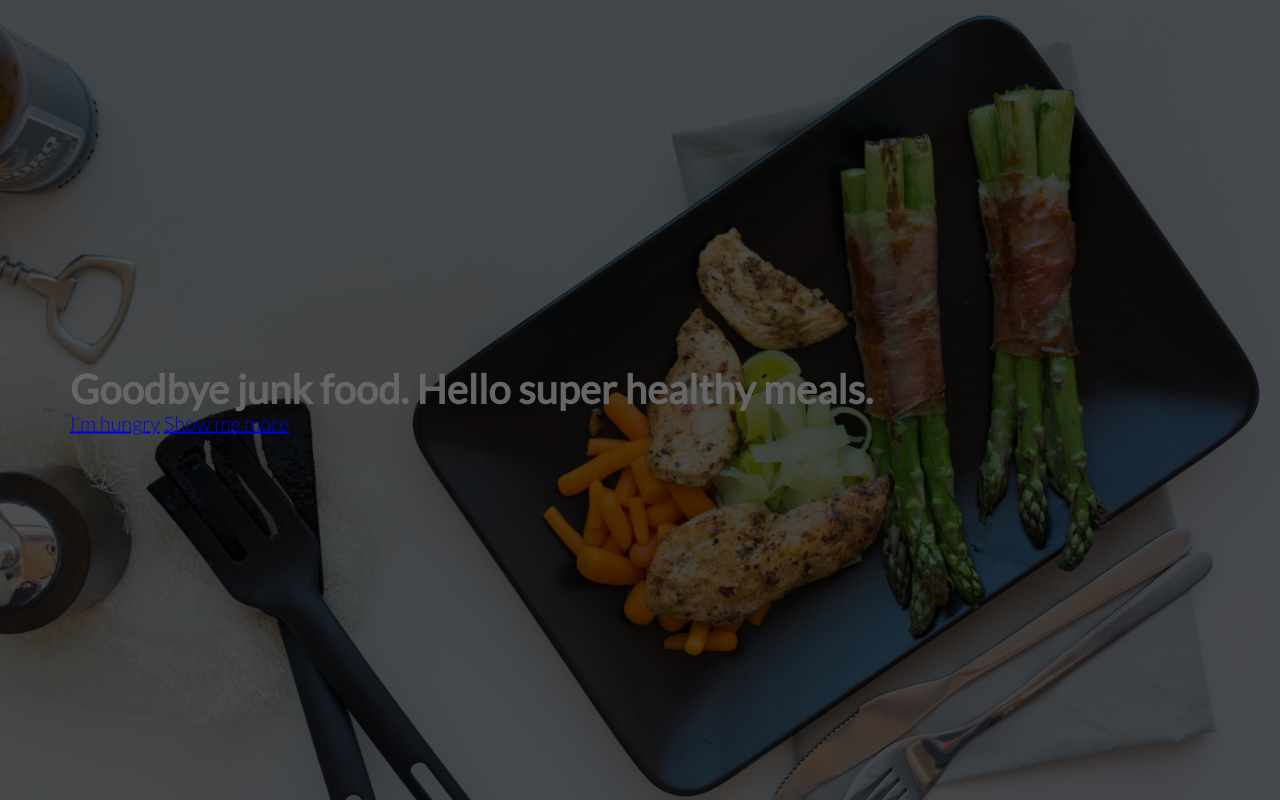
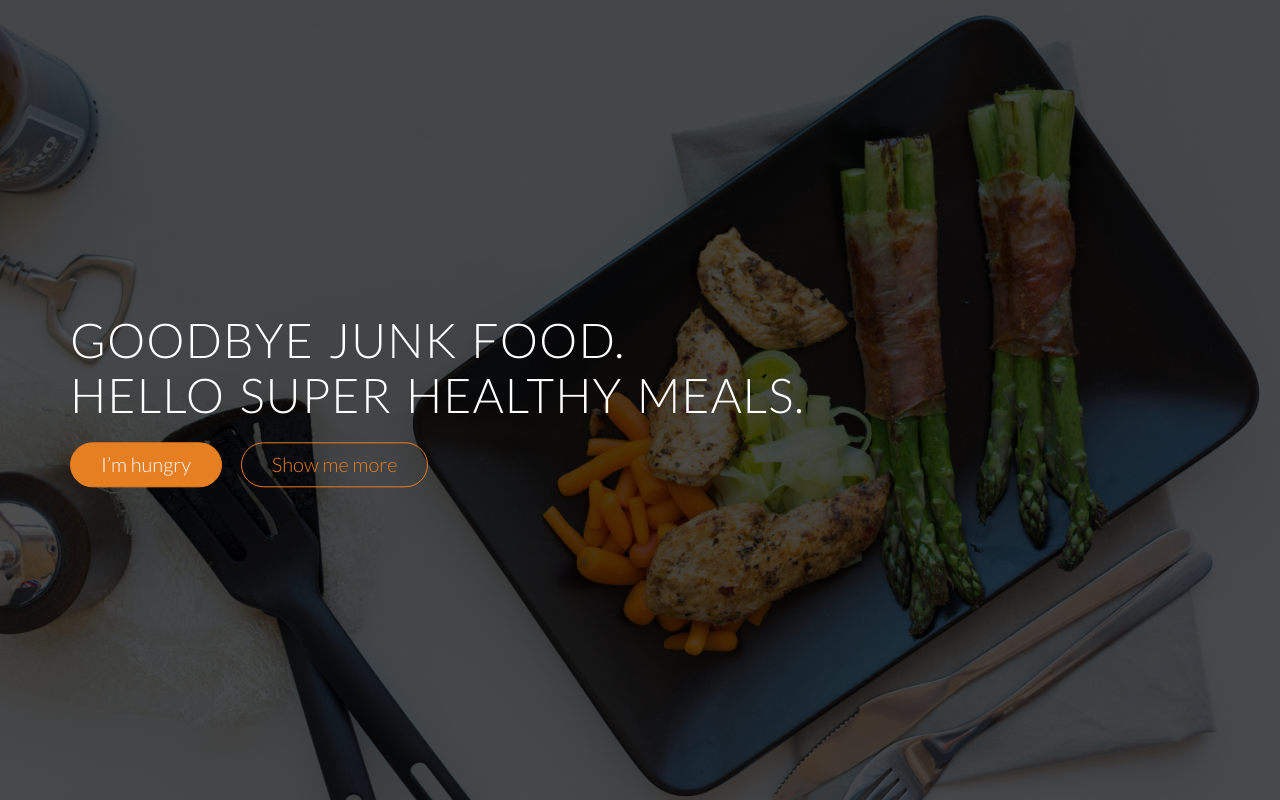
Before and after one commit to lukeevangraham/omnifood, a PHP site: page / in a window 1280 px wide. Run offline with PHP 8.4, Linux system fonts and the light colour scheme.

Commit message:
button enahncements to header

```diff
--- a/index.html
+++ b/index.html
@@ -13,9 +13,9 @@
 <header>
 
     <div class="hero-text-box">
-        <h1>Goodbye junk food. Hello super healthy meals.</h1>
-        <a href="#">I’m hungry</a>
-        <a href="#">Show me more</a>
+        <h1>Goodbye junk food.<br> Hello super healthy meals.</h1>
+        <a class="btn btn-full" href="#">I’m hungry</a>
+        <a class="btn btn-ghost" href="#">Show me more</a>
     </div>
 </header>
 
--- a/resources/css/style.css
+++ b/resources/css/style.css
@@ -34,5 +34,52 @@ header {
 }
 
 h1 {
-    margin: 0;
+    margin-top: 0;
+    margin-bottom: 20px;
+    color: #fff;
+    font-size: 240%;
+    font-weight: 300;
+    text-transform: uppercase;
+    letter-spacing: 1px;
+    word-spacing: 4px;
 }
+
+.btn:link,
+.btn:visited {
+    display: inline-block;
+    padding: 10px 30px;
+    font-weight: 300;
+    text-decoration: none;
+    border-radius: 200px;
+    transition: background-color 0.2s, border 0.2s, color 0.2s;
+}
+
+.btn-full:link,
+.btn-full:visited {
+    background-color: #e67e22;
+    border: 1px solid #e67e22;
+    color: #fff;
+    margin-right: 15px;
+}
+
+.btn-ghost:link,
+.btn-ghost:visited {
+    border: 1px solid #e67e22;
+    color: #e67e22;
+}
+
+.btn:hover,
+.btn:active {
+    background-color: #cf6d17;
+}
+
+.btn-full:hover,
+.btn-full:active {
+    border: 1px solid #cf6d17;
+}
+
+.btn-ghost:hover,
+.btn-ghost:active {
+    border: 1px solid #cf6d17;
+    color: #fff;
+}
```
